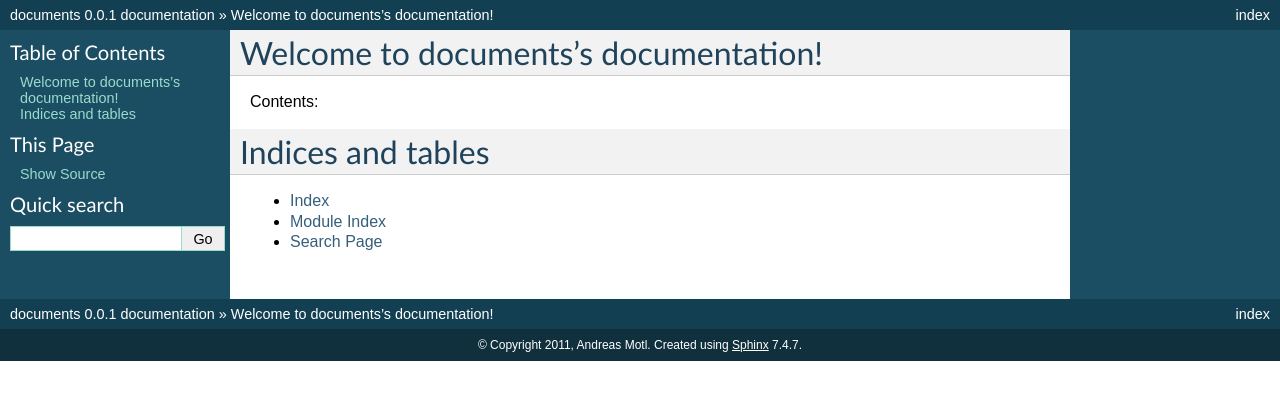
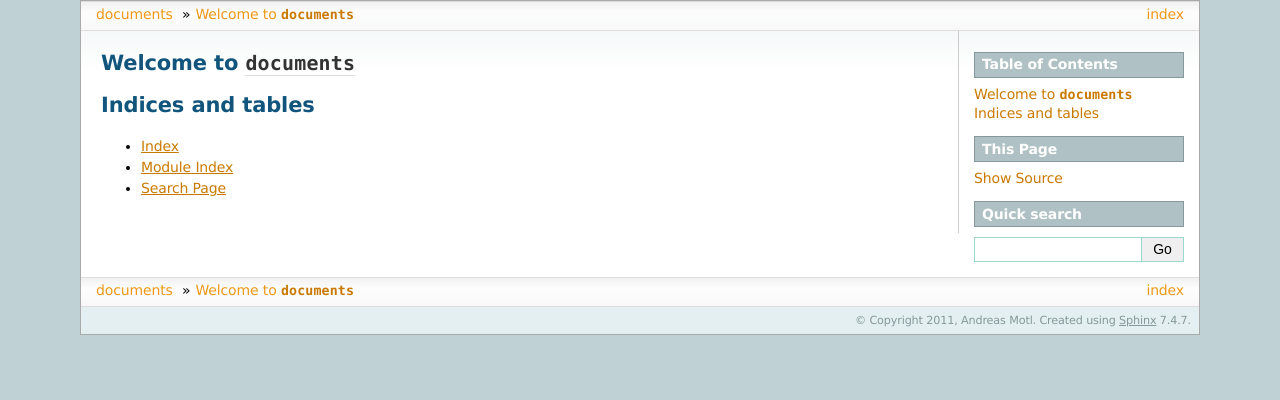
Before and after one commit to amotl/documents, a Sphinx documentation site: the page built from source/index.rst, in a window 1280 px wide. Shown: the top 400 px of the page. Built offline with Sphinx 7.4.7, drawn with Linux system fonts in a browser that asks for light colours.

Commit message:
tweaked Sphinx setup

```diff
--- a/source/conf.py
+++ b/source/conf.py
@@ -91,7 +91,7 @@ pygments_style = 'sphinx'
 
 # The theme to use for HTML and HTML Help pages.  See the documentation for
 # a list of builtin themes.
-html_theme = 'default'
+html_theme = 'sphinxdoc'
 
 # Theme options are theme-specific and customize the look and feel of a theme
 # further.  For a list of options available for each theme, see the
@@ -104,6 +104,7 @@ html_theme = 'default'
 # The name for this set of Sphinx documents.  If None, it defaults to
 # "<project> v<release> documentation".
 #html_title = None
+html_title = 'documents'
 
 # A shorter title for the navigation bar.  Default is the same as html_title.
 #html_short_title = None
--- a/source/index.rst
+++ b/source/index.rst
@@ -1,15 +1,16 @@
-.. documents documentation master file, created by
+.. 'documents' master file, created by
    sphinx-quickstart on Sun Jul  3 23:08:09 2011.
-   You can adapt this file completely to your liking, but it should at least
-   contain the root `toctree` directive.
 
-Welcome to documents's documentation!
-=====================================
 
-Contents:
+Welcome to ``documents``
+========================
 
 .. toctree::
    :maxdepth: 2
+   :glob:
+
+   **
+
 
 Indices and tables
 ==================
```
Also changed, not shown: 1 other file.
